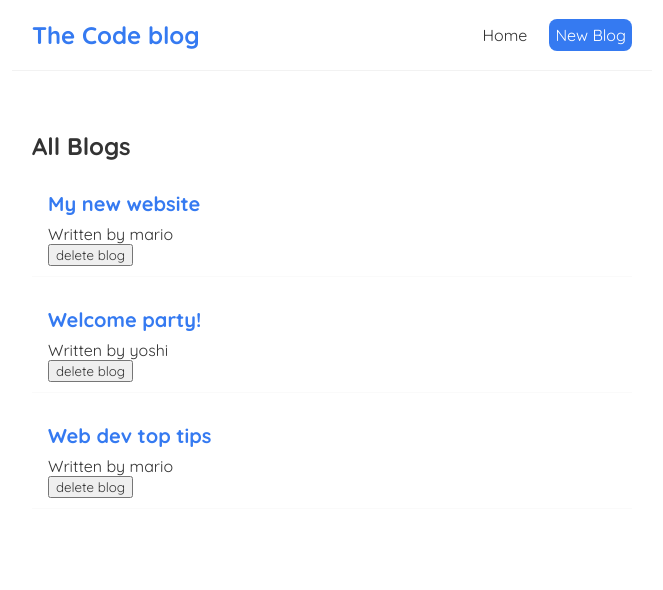
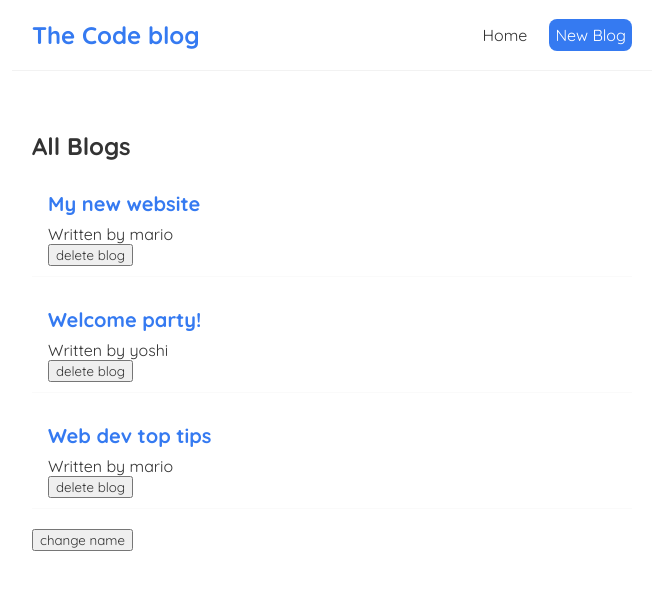
Before and after one commit to AshDashPotato-WY/The-Code-Blog-React-App, a React (Create React App) app: page / in a window 1280 px wide. Shown: the top 590 px of the page, without its empty margins (308-971 px from the left). Built offline with nearby package versions, Linux system fonts and the light colour scheme.

Commit message:
Add dependency to useEffect

```diff
--- a/src/Home.js
+++ b/src/Home.js
@@ -13,6 +13,8 @@
     },
   ]);
 
+  const [name, setName] = useState("mario");
+
   const handleDelete = (id) => {
     const newBlogs = blogs.filter((blog) => blog.id !== id);
     setBlogs(newBlogs);
@@ -21,7 +23,8 @@
   //   function fires on every render
   useEffect(() => {
     console.log("use effect ran");
-  });
+    console.log(name);
+  }, [name]);
 
   return (
     <div className="home">
@@ -30,6 +33,7 @@
         blogs={blogs.filter((blogs) => blogs.author === "mario")}
         title="Mario's Blogs"
       /> */}
+      <button onClick={() => setName("luigi")}>change name</button>
     </div>
   );
 };
```
